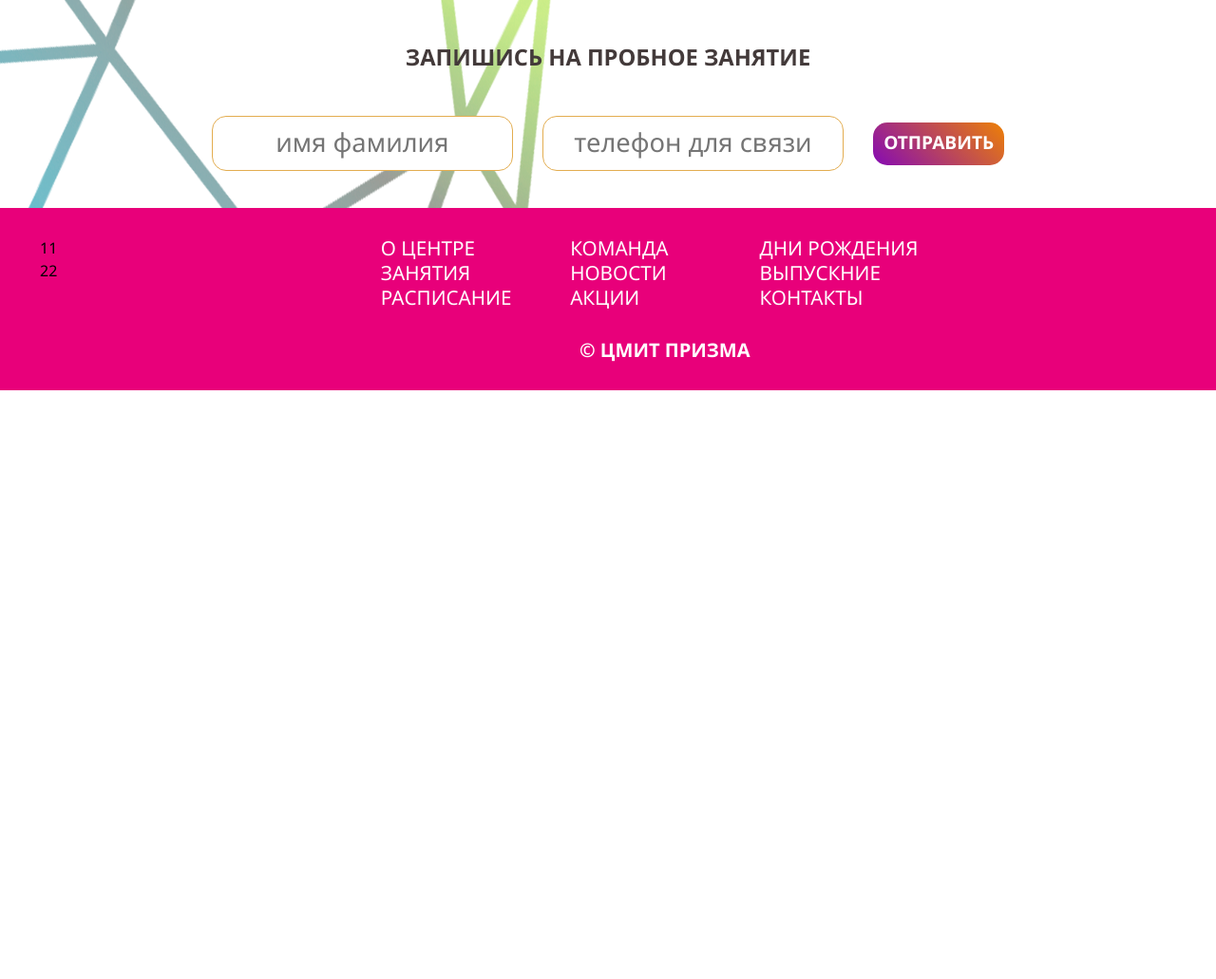
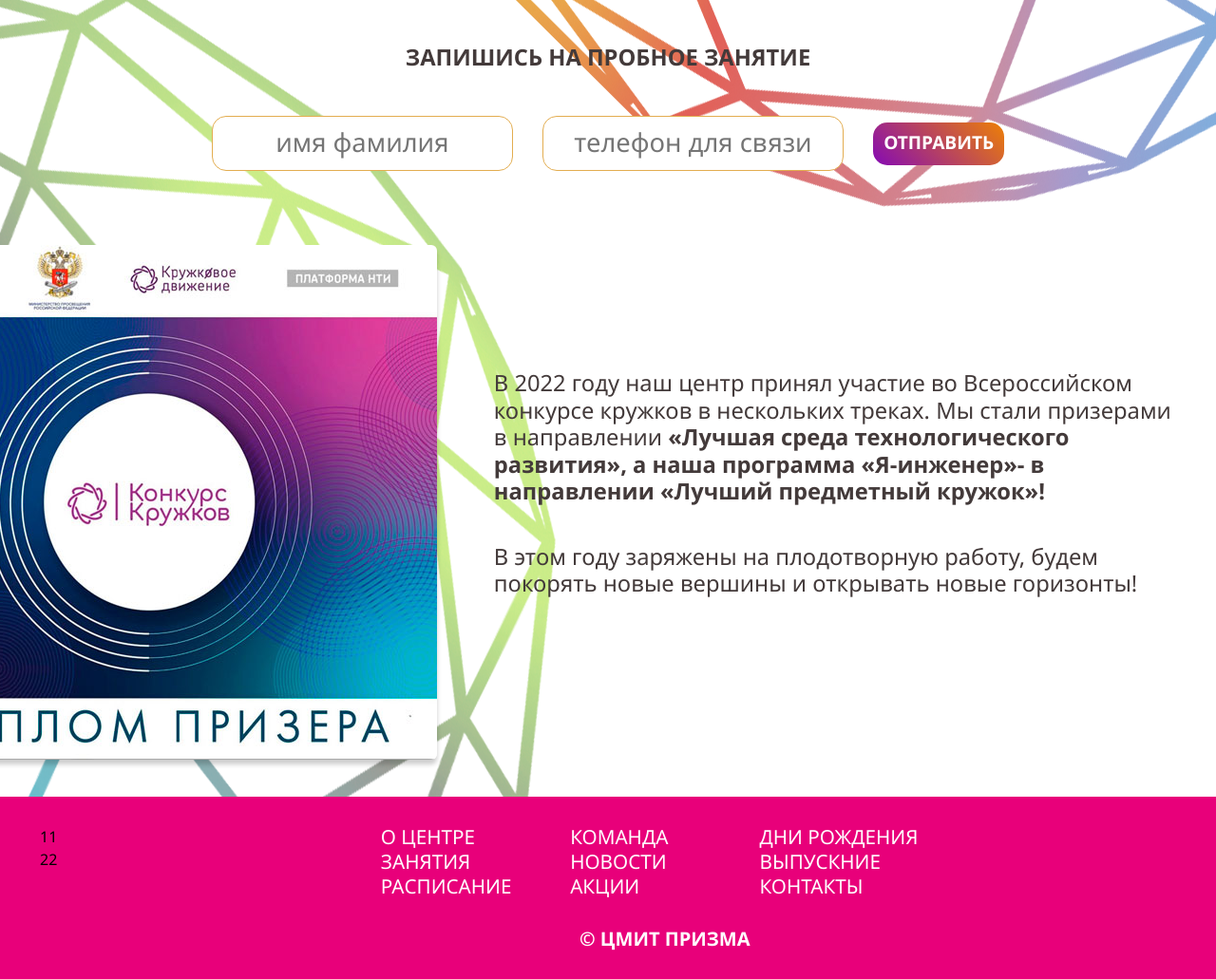
Before and after one commit to Mart-V-V/prisma, a PHP site: page /page.html in a window 1280 px wide. Shown: the part 1720-2751 px from the top of the page at 95% size. Before the commit the page ends 2131 px from the top, so only its background shows below. Run offline with PHP 8.4, Linux system fonts and the light colour scheme.

Commit message:
edit page.html part 2

```diff
--- a/html/css/style.css
+++ b/html/css/style.css
@@ -659,6 +659,44 @@ body {
   line-height: 1;
 }
 
+.less_block {
+  width: 100%;
+  display: flex;
+  flex-direction: column;
+  align-items: center;
+  padding: 39px;
+}
+.less_block-items {
+  width: 100%;
+  display: flex;
+  flex-direction: row;
+  justify-content: center;
+}
+.less_block-left {
+  width: 40%;
+  display: flex;
+  justify-content: flex-end;
+  padding-right: 60px;
+}
+.less_block-left img {
+  border-radius: 6px;
+  border-left: 37px solid #e8007a;
+  box-shadow: 0 5px 5px rgba(0, 0, 0, 0.2);
+}
+.less_block-right {
+  width: 60%;
+  display: flex;
+  flex-direction: column;
+  justify-content: center;
+  align-items: center;
+  color: #433a3a;
+  font-size: calc(14px + 16 * (100vw - 320px) / 1580);
+}
+.less_block-right p {
+  margin-bottom: 40px;
+  line-height: 1.2;
+}
+
 @media screen and (max-width: 1080px) {
   .header_menu-top .mobile {
     flex-direction: column;
--- a/html/css/style.scss
+++ b/html/css/style.scss
@@ -619,6 +619,43 @@ body {
         line-height: 1;
     }
 }
+.less_block {
+    width: 100%;
+    display: flex;
+    flex-direction: column;
+    align-items: center;
+    padding: 39px;
+    &-items {
+        width: 100%;
+        display: flex;
+        flex-direction: row;
+        justify-content: center;
+    }
+    &-left {
+        width: 40%;
+        display: flex;
+        justify-content: flex-end;
+        padding-right: 60px;
+        img {
+            border-radius: 6px;
+            border-left: 37px solid #e8007a;
+            box-shadow: 0 5px 5px rgba($color: #000, $alpha: .2);
+        }
+    }
+    &-right {
+        width: 60%;
+        display: flex;
+        flex-direction: column;
+        justify-content: center;
+        align-items: center;
+        color: #433a3a;
+        font-size: calc(14px + (30 - 14) * ((100vw - 320px) / (1900 - 320)));
+        p {
+            margin-bottom: 40px;
+            line-height: 1.2;
+        }
+    }
+}
 
 @media screen and (max-width: 1080px) {
     .header {
--- a/html/page.html
+++ b/html/page.html
@@ -181,6 +181,18 @@
         </div>
     </div>
 
+    <div class="less_block">
+        <div class="less_block-items">
+            <div class="less_block-left">
+                <img src="img/less-pics.jpg" alt="">
+            </div>
+            <div class="less_block-right">
+                <p>В 2022 году наш центр принял участие во Всероссийском конкурсе кружков в нескольких треках. Мы стали призерами в направлении <b>«Лучшая среда технологического развития», а наша программа «Я-инженер»- в направлении «Лучший предметный кружок»!</b></p>
+                <p>В этом году заряжены на плодотворную работу, будем покорять новые вершины и открывать новые горизонты!</p>
+            </div>
+        </div>
+    </div>
+
     <div class="footer">
         <div class="footer-left">
             <div class="footer-soc">11</div>
```
Also changed, not shown: html/img/less-pics.jpg (added), 1 other file.
